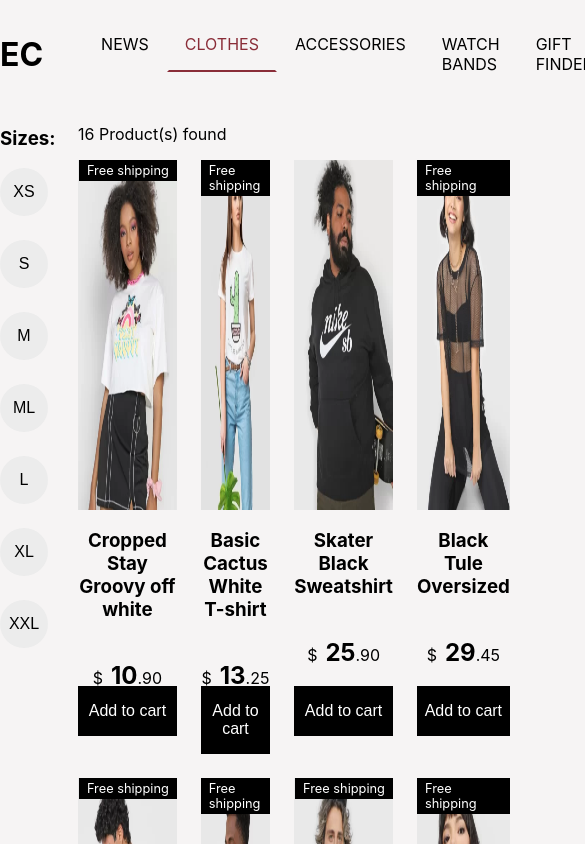
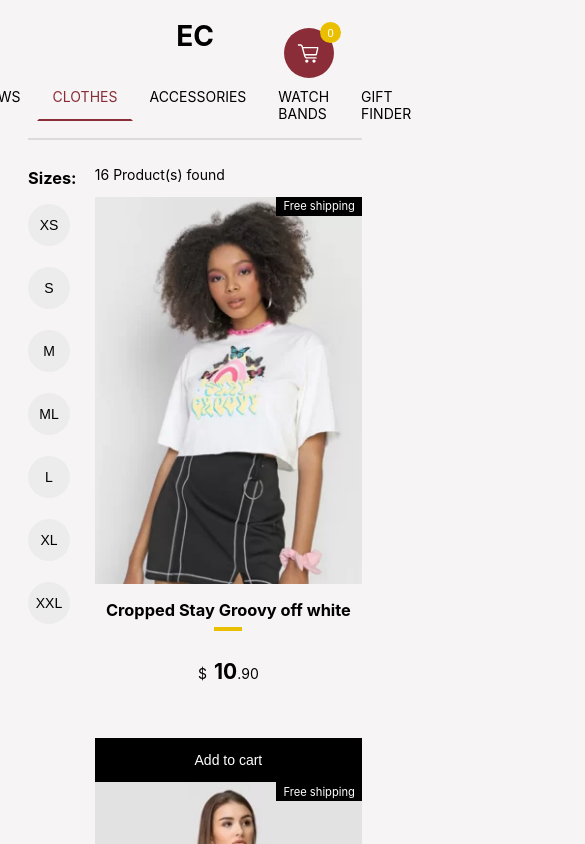
Before and after one commit to Sody15/ecommerce-app, a React (Create React App) app: page /clothes in a window 390 px wide. Shown: the top 844 px of the page, 585 px wide, since content can reach past the window. Built offline with nearby package versions, Linux system fonts and the light colour scheme.

Commit message:
Responsive styles and breakpoints

```diff
--- a/src/components/Cart/Cart.scss
+++ b/src/components/Cart/Cart.scss
@@ -52,7 +52,7 @@
   height: 100vh;
   width: 25vw;
   animation: slideIn 0.3s ease-out forwards;
-  z-index: 10;
+  z-index: 1000;
 
   &__close {
     position: absolute;
@@ -83,7 +83,6 @@
 
   &__items {
     overflow-y: scroll;
-    // flex-grow: 1;
   }
 
   &__footer {
--- a/src/components/Products/ProductItem.scss
+++ b/src/components/Products/ProductItem.scss
@@ -3,6 +3,7 @@
 
 .product-card {
   position: relative;
+
   &__shipping-tag {
     background-color: black;
     color: white;
@@ -16,7 +17,6 @@
     &-container {
       @include flex-center;
       position: relative;
-      height: 350px;
       width: 100%;
       img {
         height: 100%;
--- a/src/components/Products/ProductList.scss
+++ b/src/components/Products/ProductList.scss
@@ -1,6 +1,15 @@
+@import '../../styles/mixins';
+
 .product-list-container {
-  display: grid;
-  grid-template-columns: repeat(4, 1fr);
-  column-gap: 1.5rem;
-  row-gap: 1.5rem;
+  @include sm {
+    display: flex;
+    flex-wrap: wrap;
+    gap: 1rem;
+  }
+  @include lg {
+    display: grid;
+    grid-template-columns: repeat(4, 1fr);
+    column-gap: 1.5rem;
+    row-gap: 1.5rem;
+  }
 }
--- a/src/index.scss
+++ b/src/index.scss
@@ -1,7 +1,11 @@
 @import './styles/variables';
+@import './styles/mixins';
 
 html {
-  font-size: 16px;
+  font-size: 14px;
+  @include md {
+    font-size: 16px;
+  }
 }
 body {
   margin: 0;
@@ -13,4 +17,5 @@ body {
   background-color: $color-grey;
   max-width: 1280px;
   margin: auto;
+  padding: 0 2rem;
 }
--- a/src/layout/Header/Header.scss
+++ b/src/layout/Header/Header.scss
@@ -1,22 +1,35 @@
 @import '../../styles/variables';
+@import '../../styles/mixins';
 
 .header {
   display: flex;
   width: 100%;
   justify-content: space-between;
   align-items: center;
-  background-color: transparent;
+  background-color: $color-grey;
+  position: sticky;
+  top: 0;
+  z-index: 500;
+  flex-direction: column;
+  box-shadow: 0px 2px 0px 0px rgba(0, 0, 0, 0.1);
+
+  @include md {
+    flex-direction: row;
+    box-shadow: none;
+  }
 
   &__nav {
     ul {
+      margin: 0;
       list-style: none;
       display: flex;
+      padding: 0;
       li {
         display: inline-block;
         text-transform: uppercase;
         padding: 1rem;
         cursor: pointer;
-        border: 2px solid transparent;
+        border: 2px solid $color-grey;
         &:hover {
           color: $color-red;
           border-bottom: 2px solid $color-red;
@@ -28,4 +41,12 @@
       }
     }
   }
+  &__cart-container {
+    position: fixed;
+    right: 4rem;
+    top: 2rem;
+    @include md {
+      position: initial;
+    }
+  }
 }
--- a/src/layout/Header/Header.tsx
+++ b/src/layout/Header/Header.tsx
@@ -41,7 +41,9 @@ const Header = () => {
           </NavLink>
         </ul>
       </nav>
-      <Cart />
+      <div className='header__cart-container'>
+        <Cart />
+      </div>
     </header>
   );
 };
--- a/src/layout/Root/Root.tsx
+++ b/src/layout/Root/Root.tsx
@@ -6,7 +6,7 @@ const Root = () => {
   return (
     <>
       <Header />
-      <main>
+      <main style={{ paddingTop: '1rem' }}>
         <Outlet />
       </main>
       <Footer />
--- a/src/pages/ErrorPage.tsx
+++ b/src/pages/ErrorPage.tsx
@@ -6,7 +6,7 @@ const ErrorPage = () => {
   return (
     <>
       <Header />
-      <div>Error Page</div>
+      <div style={{ padding: '1rem 2rem' }}>Error Page</div>
       <Footer />
     </>
   );
--- a/src/styles/_mixins.scss
+++ b/src/styles/_mixins.scss
@@ -3,3 +3,37 @@
   justify-content: center;
   align-items: center;
 }
+
+// Breakpoints
+$screen-sm-min: 640px;
+$screen-md-min: 768px;
+$screen-lg-min: 1024px;
+$screen-xl-min: 1280px;
+
+// Small devices
+@mixin sm {
+  @media (min-width: #{$screen-sm-min}) {
+    @content;
+  }
+}
+
+// Medium devices
+@mixin md {
+  @media (min-width: #{$screen-md-min}) {
+    @content;
+  }
+}
+
+// Large devices
+@mixin lg {
+  @media (min-width: #{$screen-lg-min}) {
+    @content;
+  }
+}
+
+// Extra large devices
+@mixin xl {
+  @media (min-width: #{$screen-xl-min}) {
+    @content;
+  }
+}
```
